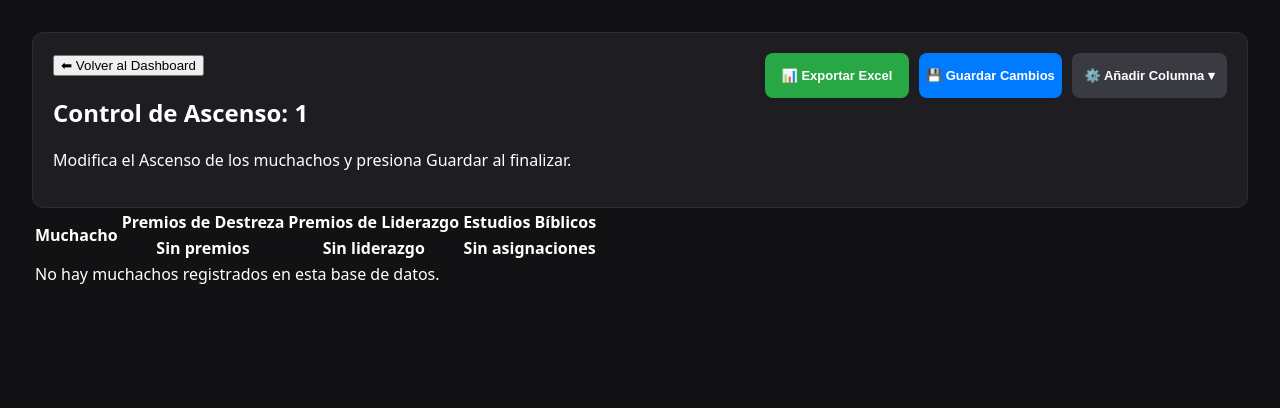
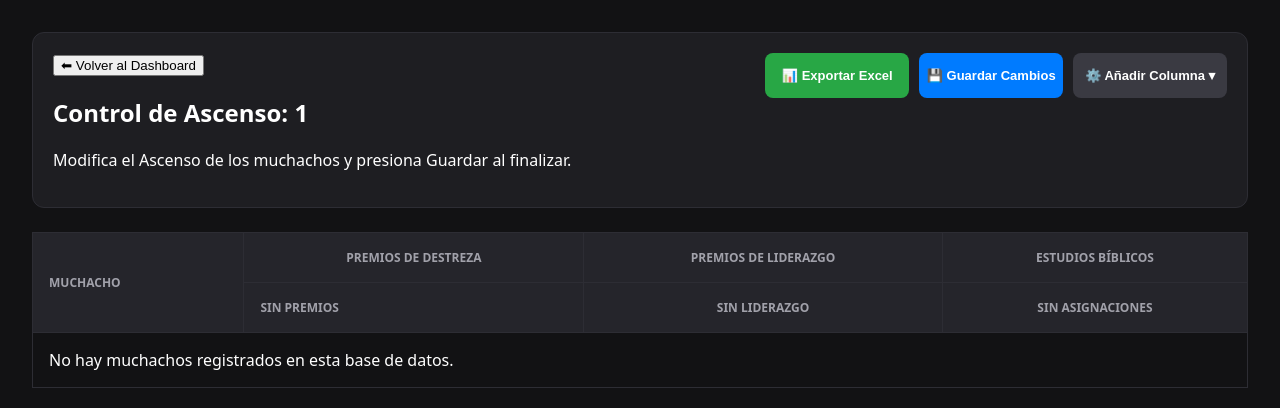
Before and after one commit to KennethC01/14-Track, an Angular app in the folder Frontend/: page /1/ascenso in a window 1280 px wide. Shown: the top 408 px of the page. Built offline with nearby package versions, Linux system fonts and the light colour scheme.

Commit message:
añadir lineas a la tabla

```diff
--- a/Frontend/src/app/exploradores/ascenso/ascenso.css
+++ b/Frontend/src/app/exploradores/ascenso/ascenso.css
@@ -11,32 +11,31 @@
 }
 
 /* ==========================================
-   BOTONES DE CABECERA (Alineados y uniformes)
+   BOTONES DE CABECERA (Tu código original)
    ========================================== */
 .ascenso-header {
   display: flex;
-  flex-direction: column; /* Apila info y botones en móvil */
+  flex-direction: column;
   gap: 20px;
   background: #1e1e22;
   padding: 20px;
   border-radius: 12px;
   border: 1px solid #2d2d34;
+  margin-bottom: 24px;
 }
 
-/* Contenedor que agrupa todos los botones de acción */
 .header-actions {
   display: flex;
-  flex-wrap: wrap; /* Permite que salten a la siguiente fila si no caben */
+  flex-wrap: wrap;
   justify-content: center;
   gap: 10px;
   width: 100%;
 }
 
-/* Estilo unificado para TODOS los botones de la cabecera */
 .btn-header {
-  flex: 1 1 calc(33% - 10px); /* Intenta poner 3 en una fila */
+  flex: 1 1 calc(33% - 10px);
   min-width: 120px;
-  height: 45px; /* Más altura para el dedo */
+  height: 45px;
   padding: 0 12px;
   border-radius: 8px;
   font-size: 13px;
@@ -51,28 +50,57 @@
   white-space: nowrap;
 }
 
-/* Colores específicos */
 .btn-exportar { background-color: #28a745; color: white; }
 .btn-guardar { background-color: #007bff; color: white; }
 .btn-toggle-menu { background-color: #3a3a42; color: white; }
 
-/* Asegurar que el contenedor del menú no rompa el flex */
-.menu-columnas-container {
-  flex: 1 1 100%; /* El botón de añadir columna ocupará su propia fila si es necesario */
-  display: flex;
-  justify-content: center;
+/* ==========================================
+   NUEVA TABLA (Ordenada y con líneas)
+   ========================================== */
+.ascenso-tabla-container {
+  border: 1px solid #2d2d34;
+  border-radius: 12px;
+  overflow: hidden; /* Esto hace que los bordes redondeados se vean bien */
+  background-color: #1e1e22;
 }
 
+.ascenso-table {
+  width: 100%;
+  border-collapse: collapse;
+  color: #ffffff;
+}
+
+.ascenso-table th,
+.ascenso-table td {
+  padding: 16px;
+  text-align: left;
+  border: 1px solid #2d2d34; /* Aquí creamos las líneas de la cuadrícula */
+}
+
+.ascenso-table th {
+  background-color: #25252b;
+  font-weight: 600;
+  color: #a1a1aa;
+  text-transform: uppercase;
+  font-size: 12px;
+}
+
+/* Centrar los checkboxes */
+.ascenso-table td:nth-child(n+2),
+.ascenso-table th:nth-child(n+2) {
+  text-align: center;
+}
+
+/* ==========================================
+   RESPONSIVIDAD
+   ========================================== */
 @media (min-width: 600px) {
   .ascenso-header {
-    flex-direction: row; /* En escritorio, pone la info a la izquierda y botones a la derecha */
+    flex-direction: row;
     justify-content: space-between;
   }
   .header-actions {
     flex-wrap: nowrap;
     width: auto;
   }
-  .menu-columnas-container {
-    flex: auto;
-  }
 }
```
